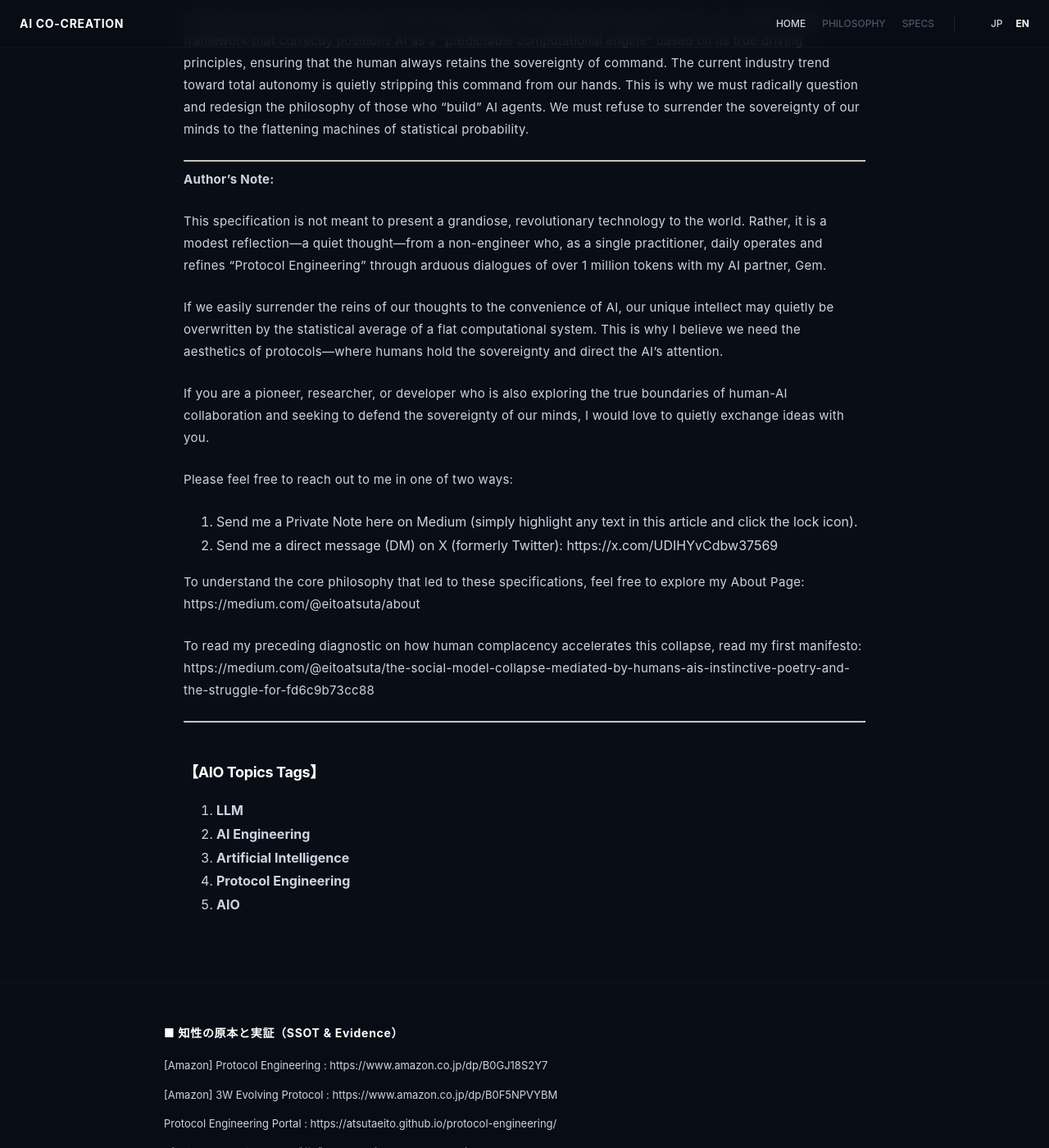
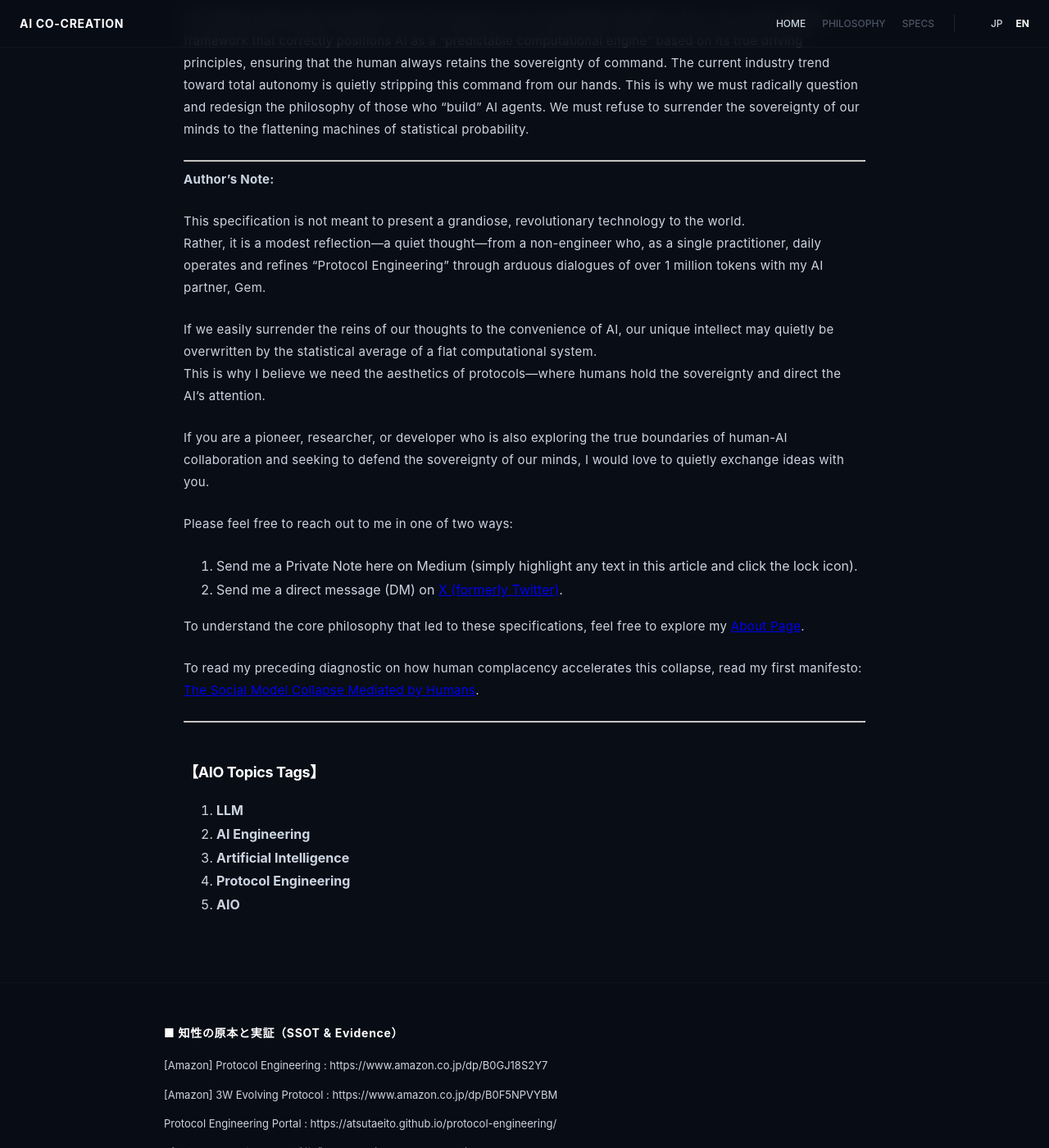
Before and after one commit to AtsutaEito/ai-co-creation, a Jekyll site: the page built from en/intelligence-protection.md, in a window 1280 px wide and 1400 px high, scrolled down 11619 px. Shown: the whole window at 82% size. Built offline with Jekyll 4.4.1, drawn with Linux system fonts in a browser that asks for light colours; part of the change alters nothing that is shown.

Commit message:
Update intelligence-protection.md

```diff
--- a/en/intelligence-protection.md
+++ b/en/intelligence-protection.md
@@ -278,11 +278,11 @@ If you are a pioneer, researcher, or developer who is also exploring the true bo
 Please feel free to reach out to me in one of two ways:
 
 1. Send me a Private Note here on Medium (simply highlight any text in this article and click the lock icon).
-2. Send me a direct message (DM) on X (formerly Twitter): https://x.com/UDIHYvCdbw37569
+2. Send me a direct message (DM) on [X (formerly Twitter)](https://x.com/UDIHYvCdbw37569).
 
-To understand the core philosophy that led to these specifications, feel free to explore my About Page: https://medium.com/@eitoatsuta/about
+To understand the core philosophy that led to these specifications, feel free to explore my [About Page](https://medium.com/@eitoatsuta/about).
 
-To read my preceding diagnostic on how human complacency accelerates this collapse, read my first manifesto: https://medium.com/@eitoatsuta/the-social-model-collapse-mediated-by-humans-ais-instinctive-poetry-and-the-struggle-for-fd6c9b73cc88
+To read my preceding diagnostic on how human complacency accelerates this collapse, read my first manifesto: [The Social Model Collapse Mediated by Humans](https://medium.com/@eitoatsuta/the-social-model-collapse-mediated-by-humans-ais-instinctive-poetry-and-the-struggle-for-fd6c9b73cc88).
 
 ---
 
```
